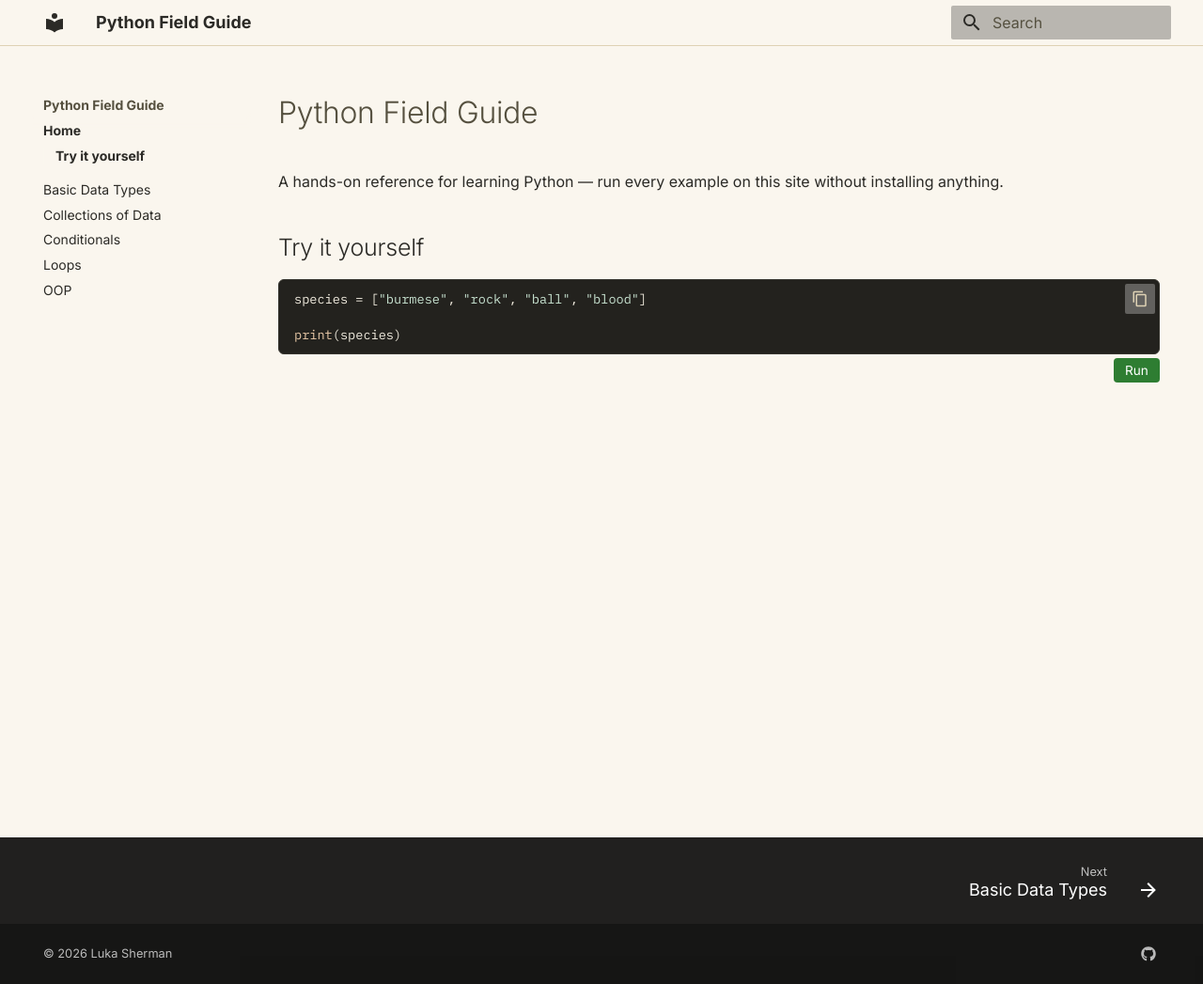
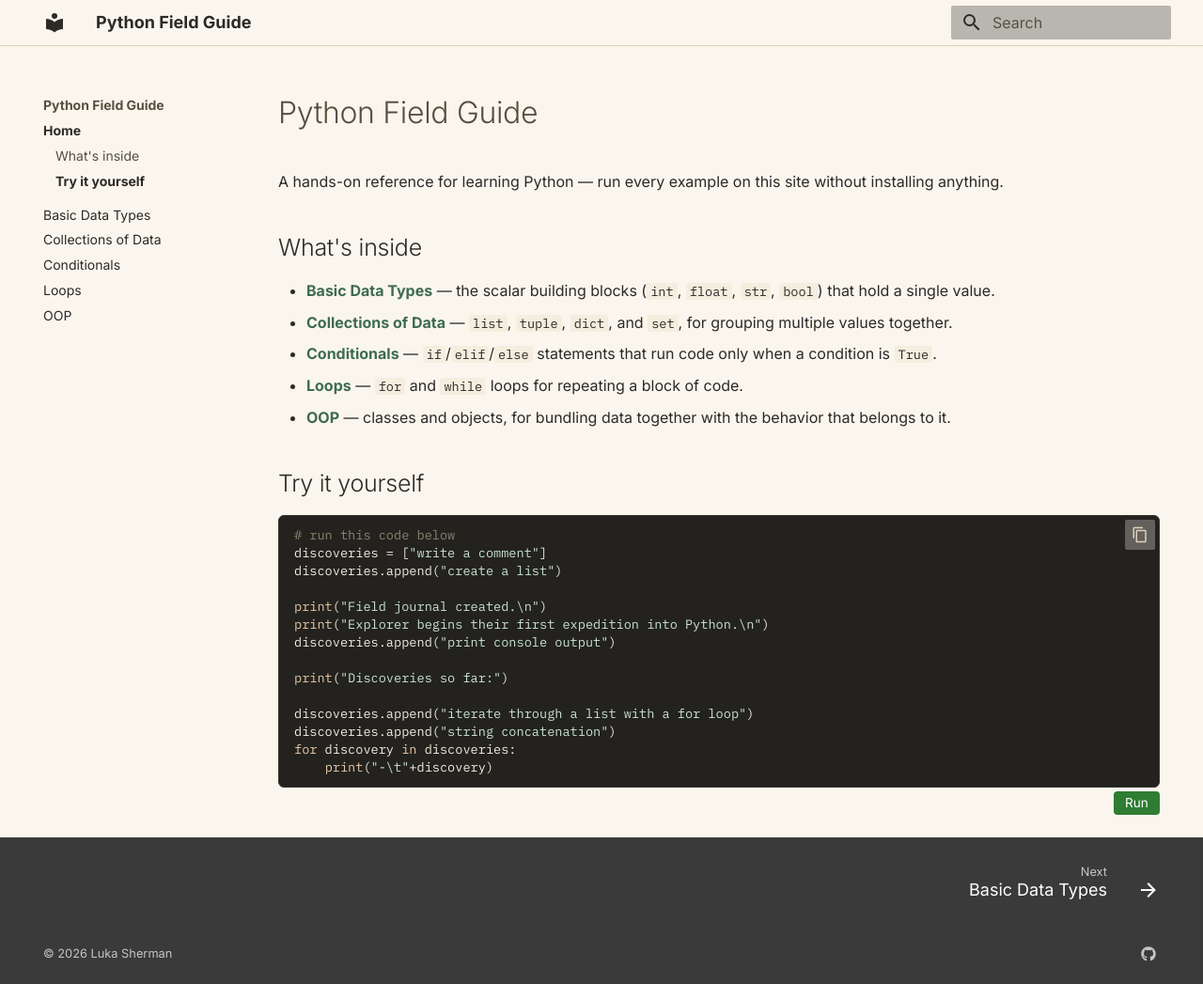
Before and after one commit to luka-sherman/python-field-guide, an MkDocs documentation site: the page built from docs/index.md, in a window 1280 px wide and 1047 px high. Shown: the whole window at 94% size. Built offline with MkDocs 1.6.1 and Material for MkDocs 9.7.7, drawn with Linux system fonts in a browser that asks for light colours; nearby versions of some CDN libraries.

Commit message:
index content and footer color

````diff
--- a/docs/index.md
+++ b/docs/index.md
@@ -2,10 +2,29 @@
 
 A hands-on reference for learning Python — run every example on this site without installing anything.
 
+## What's inside
+
+- **[Basic Data Types](basic_data_types.md)** — the scalar building blocks (`int`, `float`, `str`, `bool`) that hold a single value.
+- **[Collections of Data](collections_of_data.md)** — `list`, `tuple`, `dict`, and `set`, for grouping multiple values together.
+- **[Conditionals](conditionals.md)** — `if`/`elif`/`else` statements that run code only when a condition is `True`.
+- **[Loops](loops.md)** — `for` and `while` loops for repeating a block of code.
+- **[OOP](oop.md)** — classes and objects, for bundling data together with the behavior that belongs to it.
+
 ## Try it yourself
 
 ```python
-species = ["burmese", "rock", "ball", "blood"]
+# run this code below
+discoveries = ["write a comment"]
+discoveries.append("create a list")
 
-print(species)
+print("Field journal created.\n")
+print("Explorer begins their first expedition into Python.\n")
+discoveries.append("print console output")
+
+print("Discoveries so far:")
+
+discoveries.append("iterate through a list with a for loop")
+discoveries.append("string concatenation")
+for discovery in discoveries:
+    print("-\t"+discovery)
 ```
--- a/docs/stylesheets/extra.css
+++ b/docs/stylesheets/extra.css
@@ -34,6 +34,9 @@
 
   --md-code-bg-color: var(--pt-panel);
   --md-code-fg-color: var(--pt-ink);
+
+  --md-footer-bg-color: #3a3a3a;
+  --md-footer-bg-color--dark: #3a3a3a;
 }
 
 .md-header {
````
